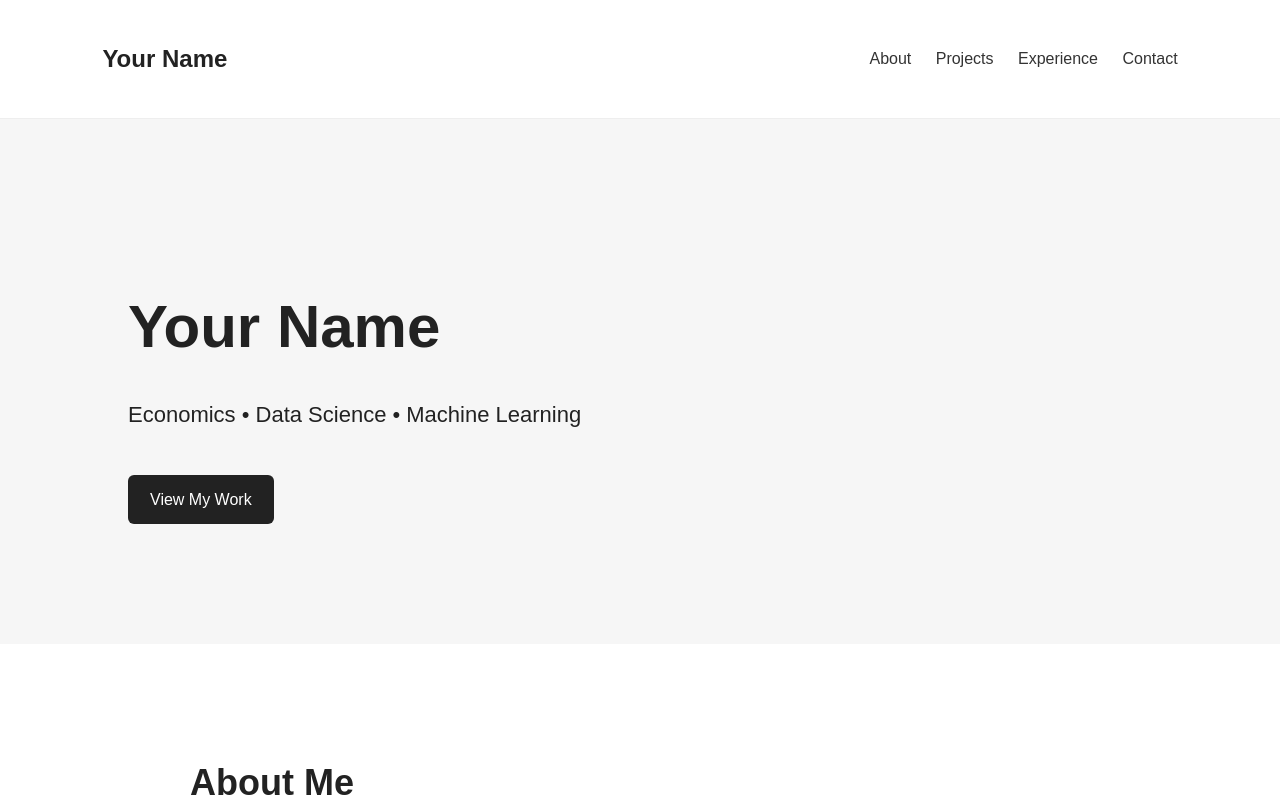
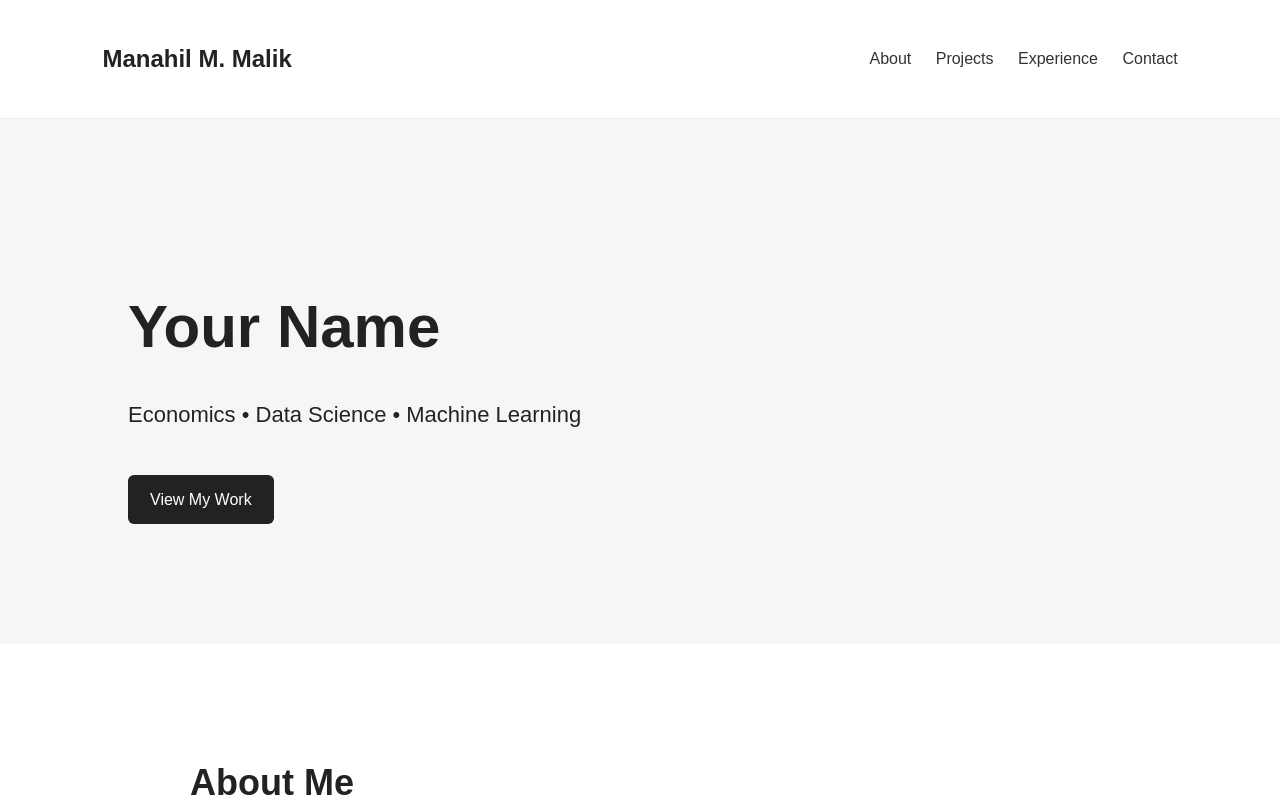
Before and after one commit to manahilmmalik/manahilmmalik.github.io, a plain HTML site: page index.html in a window 1280 px wide. Shown: the top 800 px of the page. Drawn offline with Linux system fonts and the light colour scheme.

Commit message:
name change

```diff
--- a/index.html
+++ b/index.html
@@ -13,7 +13,7 @@
 <body>
 
     <nav>
-        <h2>Your Name</h2>
+        <h2>Manahil M. Malik</h2>
 
         <div>
             <a href="#about">About</a>
```
